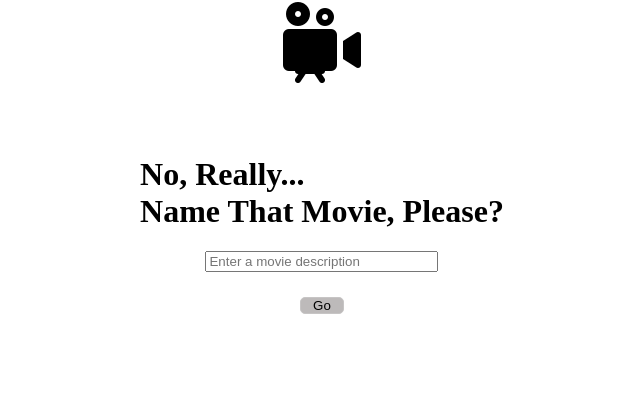
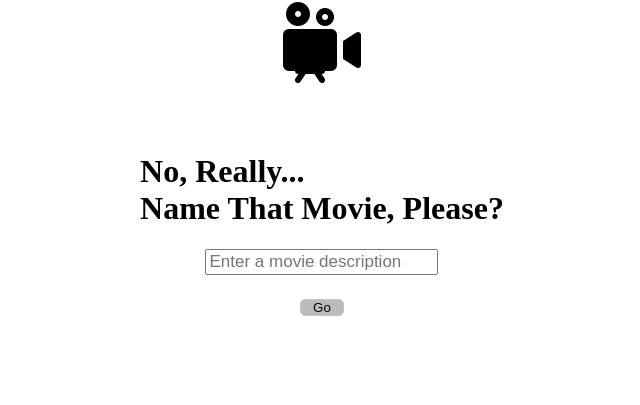
Before and after one commit to brennanp93/move-finder-ai, a Flask app: page / in a window 1280 px wide. Shown: the part 184-589 px from the top of the page, without its empty margins (318-958 px from the left). Run offline with Flask 2, Linux system fonts and the light colour scheme.

Commit message:
update input font size

```diff
--- a/static/main.css
+++ b/static/main.css
@@ -45,6 +45,7 @@ main {
 input{
   width: 225px;
   margin-bottom: 10%;
+  font-size: 17px;
 }
 /* textarea {
   background-color: white;
```
